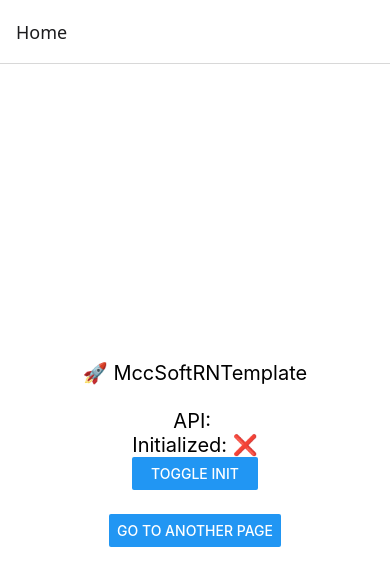
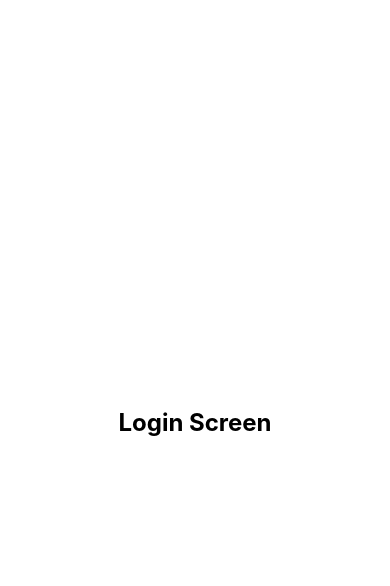
Before and after one commit to mav10/mccsoft-MccSoftRNTemplate, a React Native app: screen /Login in a window 390 px wide. Shown: the top 586 px of the page. Built offline with nearby package versions, Linux system fonts and the light colour scheme.

Commit message:
feat(navigation): implement typed navigation structure with auth and main stacks

```diff
--- a/src/navigation/RootNavigator.tsx
+++ b/src/navigation/RootNavigator.tsx
@@ -1,19 +1,36 @@
-import { createNativeStackNavigator } from '@react-navigation/native-stack';
+import {createNativeStackNavigator} from '@react-navigation/native-stack';
 import HomeScreen from '../screens/HomeScreen';
+import LoginScreen from '../screens/auth/LoginScreen';
 import NotFoundScreen from '../screens/NotFoundScreen';
+import ProfileScreen from '../screens/ProfileScreen';
 
 export type RootStackParamList = {
+  Login: undefined;
   Home: undefined;
+  Profile: {
+    userId: string;
+  };
   NotFound: undefined;
 };
 
 const Stack = createNativeStackNavigator<RootStackParamList>();
 
 export function RootNavigator() {
+  const isAuthenticated = true;
+
   return (
-        <Stack.Navigator>
+    <Stack.Navigator
+      initialRouteName={isAuthenticated ? 'Home' : 'Login'}>
+      <Stack.Group screenOptions={{headerShown: false}}>
+        <Stack.Screen name="Login" component={LoginScreen} />
+      </Stack.Group>
+
+      <Stack.Group>
         <Stack.Screen name="Home" component={HomeScreen} />
+        <Stack.Screen name="Profile" component={ProfileScreen} />
+      </Stack.Group>
       <Stack.Screen name="NotFound" component={NotFoundScreen} />
+
     </Stack.Navigator>
   );
 }
--- /dev/null
+++ b/src/screens/ProfileScreen.tsx
@@ -0,0 +1,39 @@
+import React from 'react';
+import {View, Text, StyleSheet} from 'react-native';
+import {useTheme} from '../shared/theme/ThemeContext';
+import {NativeStackScreenProps} from '@react-navigation/native-stack';
+import {RootStackParamList} from '../navigation/RootNavigator';
+
+type Props = NativeStackScreenProps<RootStackParamList, 'Profile'>;
+
+export default function ProfileScreen({route, navigation}: Props) {
+  const theme = useTheme();
+  const {userId} = route.params;
+
+  return (
+    <View style={[styles.container, {backgroundColor: theme.colors.background}]}>
+      <Text style={[styles.title, {color: theme.colors.text}]}>
+        Profile Screen
+      </Text>
+      <Text style={[styles.subtitle, {color: theme.colors.textSecondary}]}>
+        User ID: {userId}
+      </Text>
+    </View>
+  );
+}
+
+const styles = StyleSheet.create({
+  container: {
+    flex: 1,
+    justifyContent: 'center',
+    alignItems: 'center',
+  },
+  title: {
+    fontSize: 24,
+    fontWeight: 'bold',
+    marginBottom: 8,
+  },
+  subtitle: {
+    fontSize: 16,
+  },
+});
--- /dev/null
+++ b/src/screens/auth/LoginScreen.tsx
@@ -0,0 +1,29 @@
+import React from 'react';
+import {View, Text, StyleSheet} from 'react-native';
+import {useTheme} from '../../shared/theme/ThemeContext';
+import {NativeStackScreenProps} from '@react-navigation/native-stack';
+import {RootStackParamList} from '../../navigation/RootNavigator';
+
+type Props = NativeStackScreenProps<RootStackParamList, 'Login'>;
+
+export default function LoginScreen({navigation}: Props) {
+  const theme = useTheme();
+
+  return (
+    <View style={[styles.container, {backgroundColor: theme.colors.background}]}>
+      <Text style={[styles.title, {color: theme.colors.text}]}>Login Screen</Text>
+    </View>
+  );
+}
+
+const styles = StyleSheet.create({
+  container: {
+    flex: 1,
+    justifyContent: 'center',
+    alignItems: 'center',
+  },
+  title: {
+    fontSize: 24,
+    fontWeight: 'bold',
+  },
+});
```
Lines whose indentation alone changed are shown as unchanged.
